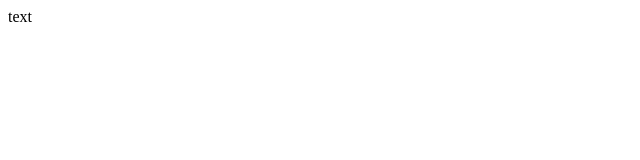
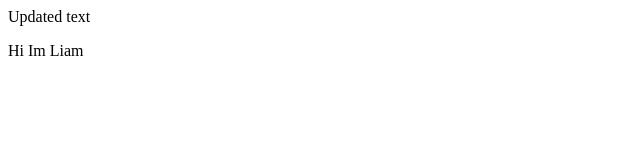
Before and after one commit to liamsmidt/FirstWebsite, a plain HTML site: page index.html in a window 1280 px wide. Shown: the whole page, without its empty margins (0-640 px from the left). Drawn offline with Linux system fonts and the light colour scheme.

Commit message:
Update Text

```diff
--- a/index.html
+++ b/index.html
@@ -6,6 +6,7 @@
     <title>Document</title>
   </head>
   <body>
-    text
+    Updated text
+    <p>Hi Im Liam</p>
   </body>
 </html>
```
